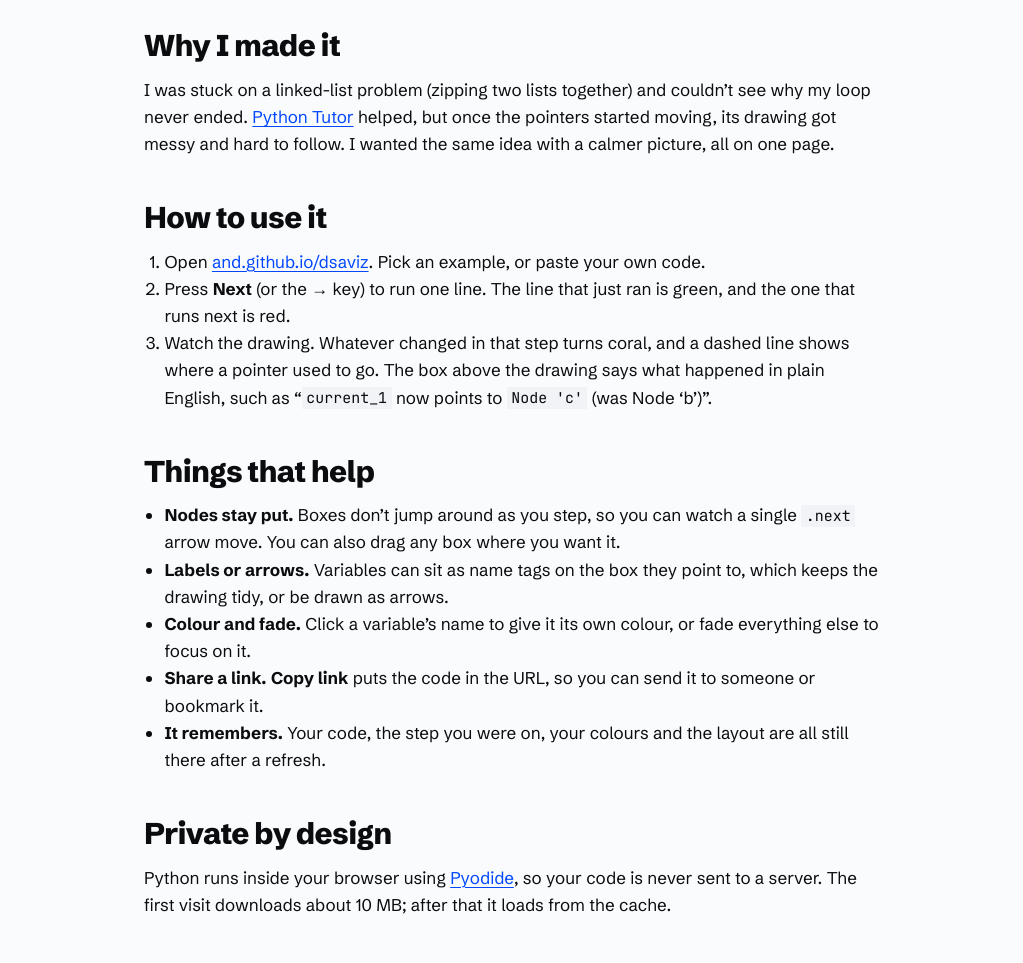
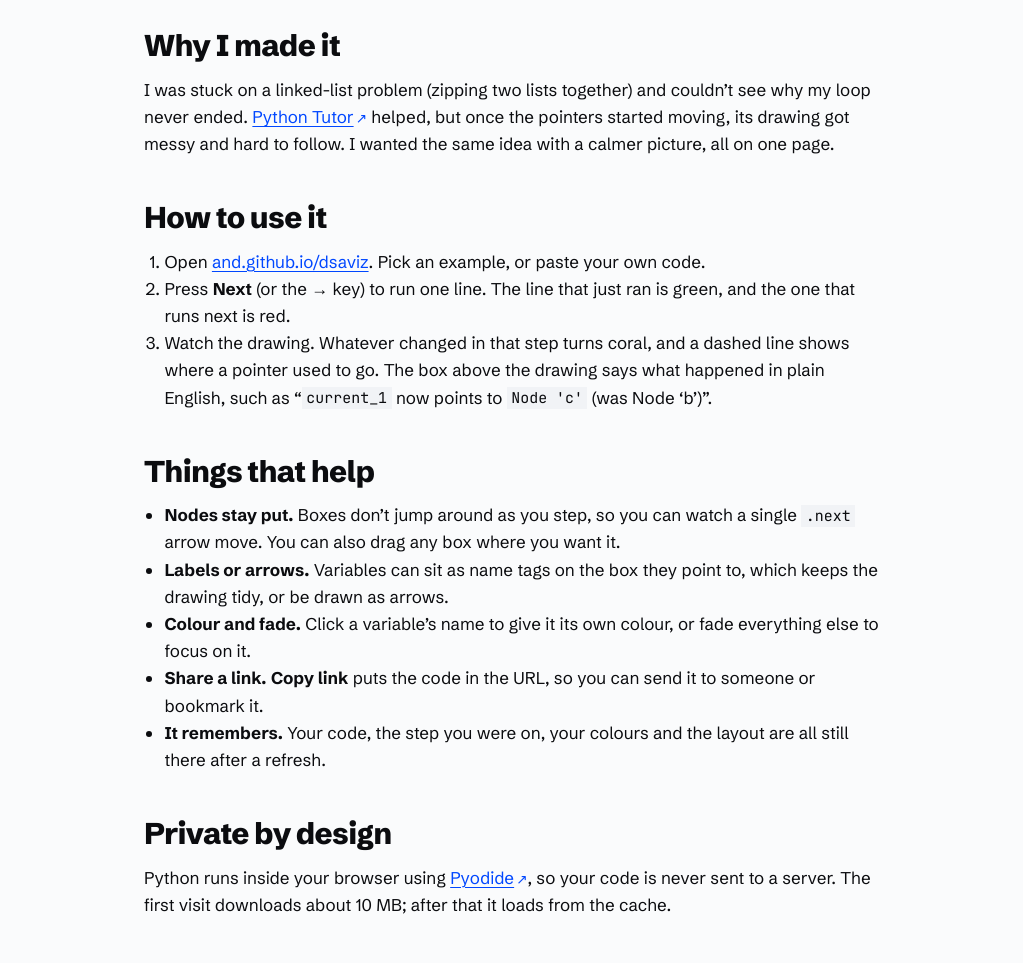
Before and after one commit to and/and.github.io, a Jekyll site: the page built from _posts/2026-10-14-dsaviz.md, in a window 1280 px wide. Shown: the part 822-1785 px from the top of the page, without its empty margins (128-1151 px from the left). Built offline with Jekyll 4.4.1, drawn with Linux system fonts in a browser that asks for light colours.

Commit message:
Mark links that leave the blog and my own GitHub with a small arrow
Co-Authored-By: Claude Sonnet 5.5 <noreply@anthropic.com>
Claude-Session: https://claude.ai/code/session_01MuwebNEXBFxCrvNjpbsvNM

```diff
--- a/_layouts/default.html
+++ b/_layouts/default.html
@@ -82,6 +82,8 @@ header.site-header{padding:28px 0 0}
 .post-content h3{font-size:1.375rem;font-weight:700;line-height:1.35;margin-top:28px;margin-bottom:8px}
 .post-content a{color:var(--accent);text-decoration:underline;text-decoration-thickness:1px;text-underline-offset:3px}
 .post-content a:hover{background:var(--mark)}
+/* Links that leave this blog and my own GitHub get a small arrow, so you can tell before you click. */
+.post-content a[href^="http"]:not([href^="https://and.github.io"]):not([href^="http://and.github.io"]):not([href^="https://github.com/and/"])::after{content:"\2197";display:inline-block;margin-left:.15em;font-size:.8em;text-decoration:none;color:var(--accent)}
 .post-content img{max-width:100%;height:auto}
 .post-content figure{margin:0 auto 24px}
 .post-content figcaption{margin-top:8px;font-size:.9375rem;color:var(--muted)}
```
